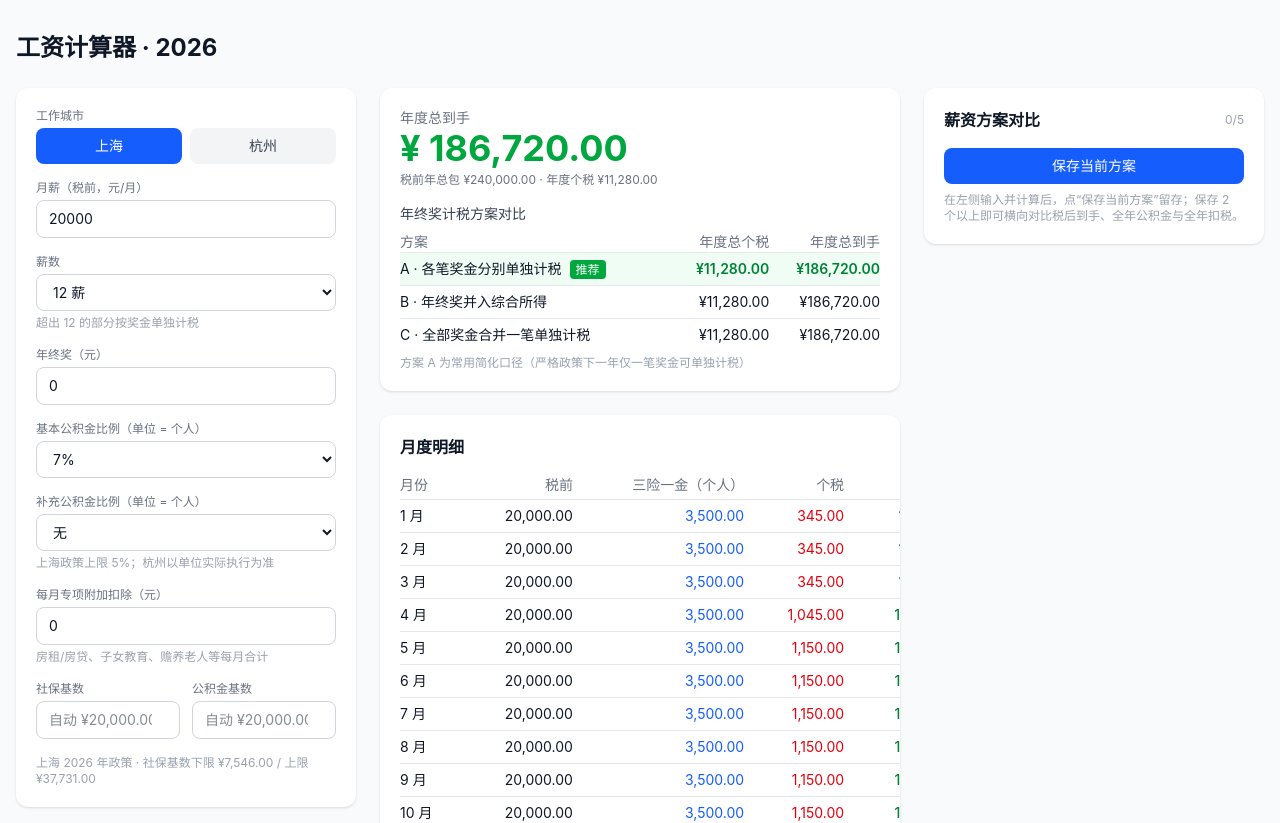
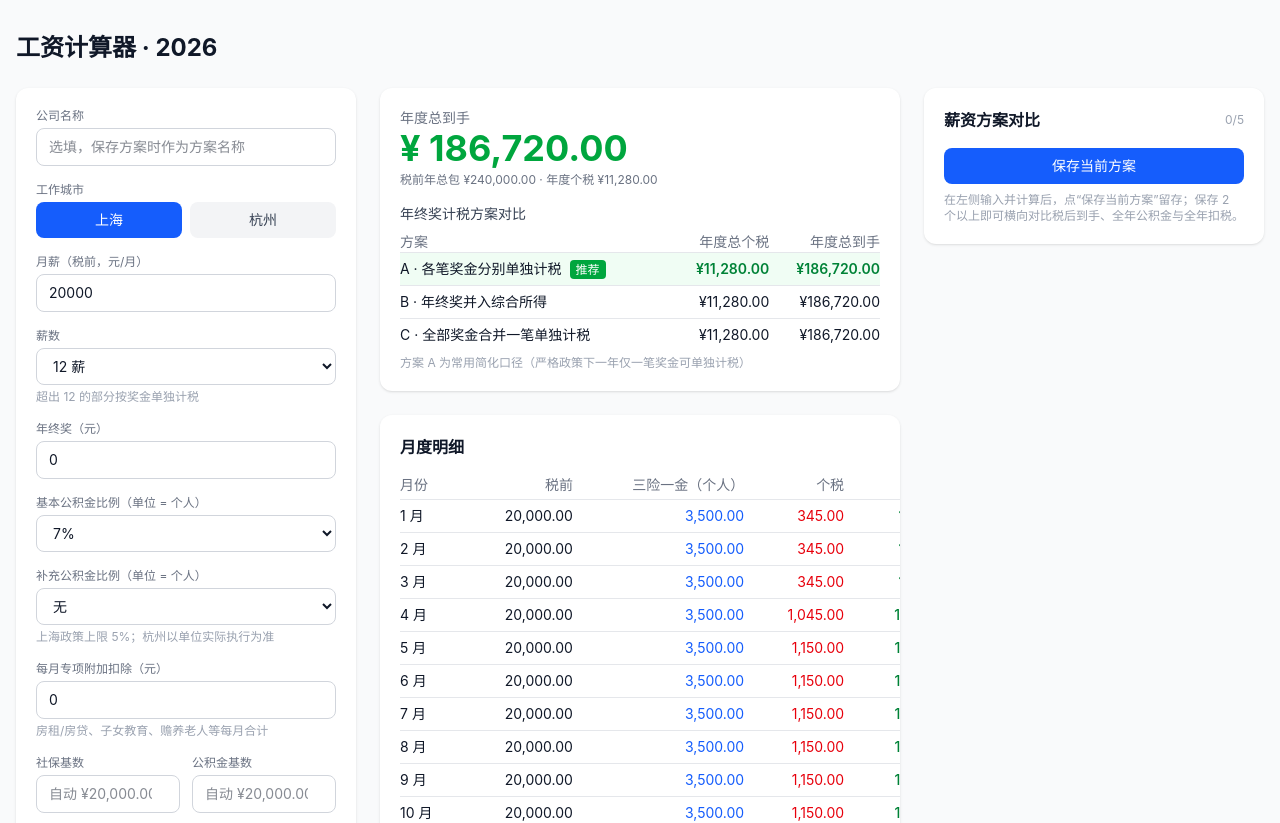
Before and after one commit to liujiajun888/salary-tool, a React (Vite) app: page / in a window 1280 px wide. Shown: the top 823 px of the page. Built offline with nearby package versions, Linux system fonts and the light colour scheme.

Commit message:
feat: 增加公司名称输入，方案对比直接显示公司名而非方案编号

```diff
--- a/src/App.tsx
+++ b/src/App.tsx
@@ -1,7 +1,7 @@
 import { Suspense, lazy, useMemo, useState } from 'react';
 import { CITIES } from './policy';
 import { computeAnnual } from './calc/annual';
-import { MAX_PLANS, describeInput, nextPlanName } from './calc/compare';
+import { MAX_PLANS, describeInput, planName } from './calc/compare';
 import type { PlanSnapshot } from './calc/compare';
 import { round2 } from './calc/format';
 import InputPanel from './components/InputPanel';
@@ -25,6 +25,7 @@ export default function App() {
     specialDeductionMonthly: 0,
     customSocialBase: null,
     customHfBase: null,
+    companyName: '',
   });
   const [plans, setPlans] = useState<PlanSnapshot[]>([]);
 
@@ -39,7 +40,8 @@ export default function App() {
         ...ps,
         {
           id: crypto.randomUUID(),
-          name: nextPlanName(ps),
+          name: planName(form.companyName, ps),
+          companyName: form.companyName.trim(),
           cityName: policy.name,
           summary: describeInput(form),
           netYear: result.totals.netYear,
@@ -51,7 +53,8 @@ export default function App() {
     });
   };
 
-  const handleLoadPlan = (plan: PlanSnapshot) => setForm({ ...plan.input });
+  const handleLoadPlan = (plan: PlanSnapshot) =>
+    setForm({ ...plan.input, companyName: plan.companyName });
   const handleDeletePlan = (id: string) => setPlans((ps) => ps.filter((p) => p.id !== id));
 
   return (
--- a/src/calc/compare.ts
+++ b/src/calc/compare.ts
@@ -5,7 +5,8 @@ export const MAX_PLANS = 5;
 
 export interface PlanSnapshot {
   id: string;
-  name: string;
+  name: string; // 展示名：公司名或回退的方案编号
+  companyName: string; // 用户输入的公司名（可为空，载入回填用）
   cityName: string;
   summary: string;
   netYear: number; // 税后薪资 + 税后年终奖（推荐方案口径）
@@ -21,6 +22,11 @@ export function nextPlanName(existing: PlanSnapshot[]): string {
   let n = 1;
   while (used.has(n)) n += 1;
   return `方案 ${n}`;
+}
+
+export function planName(companyName: string, existing: PlanSnapshot[]): string {
+  const trimmed = companyName.trim();
+  return trimmed || nextPlanName(existing);
 }
 
 export interface PlanBest {
--- a/src/components/InputPanel.tsx
+++ b/src/components/InputPanel.tsx
@@ -5,7 +5,7 @@ import type { CityPolicy } from '../policy/types';
 import { formatMoney, formatPercent } from '../calc/format';
 import type { SalaryInput } from '../calc/annual';
 
-export type FormState = SalaryInput;
+export type FormState = SalaryInput & { companyName: string };
 
 interface Props {
   form: FormState;
@@ -77,6 +77,17 @@ export default function InputPanel({ form, policy, socialBase, hfBase, patch }:
 
   return (
     <section className="space-y-4 rounded-xl bg-white p-5 shadow-sm">
+      <div>
+        <label className={labelCls} htmlFor="company-name">公司名称</label>
+        <input
+          id="company-name"
+          type="text"
+          className={inputCls}
+          placeholder="选填，保存方案时作为方案名称"
+          value={form.companyName}
+          onChange={(e) => patch({ companyName: e.target.value })}
+        />
+      </div>
       <div>
         <span className={labelCls}>工作城市</span>
         <div className="flex gap-2">
--- a/src/components/PlanComparePanel.tsx
+++ b/src/components/PlanComparePanel.tsx
@@ -1,6 +1,6 @@
 import { MAX_PLANS, bestOf, sortByTotalDesc } from '../calc/compare';
 import type { PlanSnapshot } from '../calc/compare';
-import { formatMoney } from '../calc/format';
+import { formatMoney, round2 } from '../calc/format';
 
 interface Props {
   plans: PlanSnapshot[];
@@ -127,15 +127,19 @@ export default function PlanComparePanel({ plans, canSave, onSave, onLoad, onDel
                 </tr>
                 <tr className="border-t border-gray-200">
                   <td className="py-1.5 text-left">与最高之差</td>
-                  {tablePlans.map((p) => (
-                    <td key={p.id} className="py-1.5">
-                      {p.id === best.maxTotalId ? (
-                        <span className="text-gray-500">—</span>
-                      ) : (
-                        `-${formatMoney(maxTotal - p.netYear - p.hfTotalYear)}`
-                      )}
-                    </td>
-                  ))}
+                  {tablePlans.map((p) => {
+                    const n = p.netYear + p.hfTotalYear;
+                    const diff = round2(maxTotal - n);
+                    return (
+                      <td key={p.id} className="py-1.5">
+                        {diff < 0.005 ? (
+                          <span className="text-gray-500">—</span>
+                        ) : (
+                          `-${formatMoney(diff)}`
+                        )}
+                      </td>
+                    );
+                  })}
                 </tr>
                 <tr className="border-t border-gray-200">
                   <td className="py-1.5 text-left">全年扣税</td>
```
Also changed, not shown: 1 other file (tests, documents, lock files or other folders).
